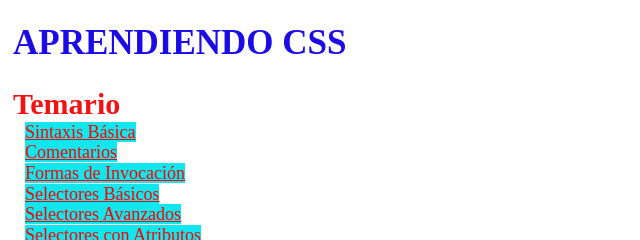
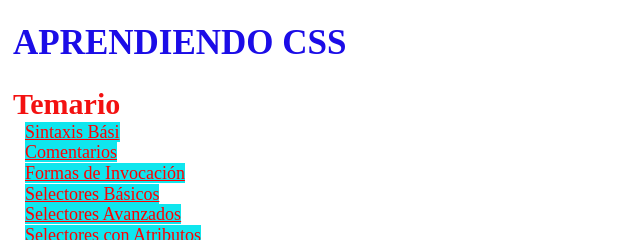
Before and after one commit to cjimbox/git-github-pages, a website: page index.html in a window 1280 px wide. Shown: the top 240 px of the page, 0-640 px from the left. Drawn offline with nearby package versions, Linux system fonts and the light colour scheme.

Commit message:
Modificaciones

```diff
--- a/index.html
+++ b/index.html
@@ -21,7 +21,7 @@
     <h1>APRENDIENDO CSS</h1>
     <h2>Temario</h2>
     <ol>
-      <li><a href="index.html#sintaxis">Sintaxis Básica</a></li>
+      <li><a href="index.html#sintaxis">Sintaxis Bási</a></li>
       <li><a href="index.html#comentarios">Comentarios</a></li>
       <li><a href="index.html#formas-de-invocacion">Formas de Invocación</a></li>
       <li><a href="index.html#selectores-basicos">Selectores Básicos</a></li>
```
Also changed, not shown: container.html (+1 -1 lines).
